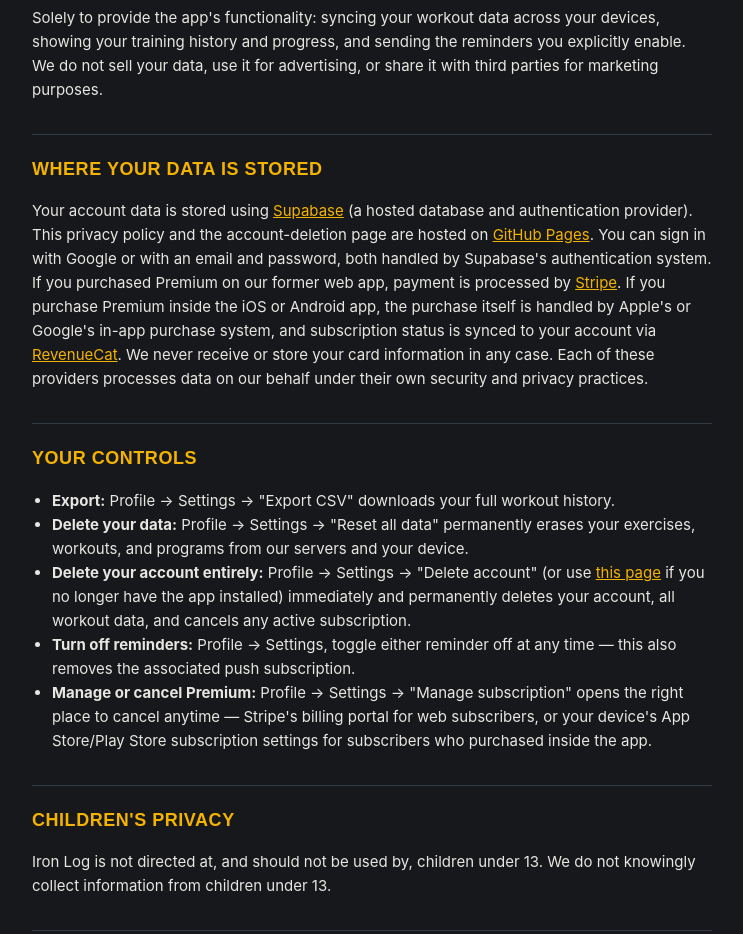
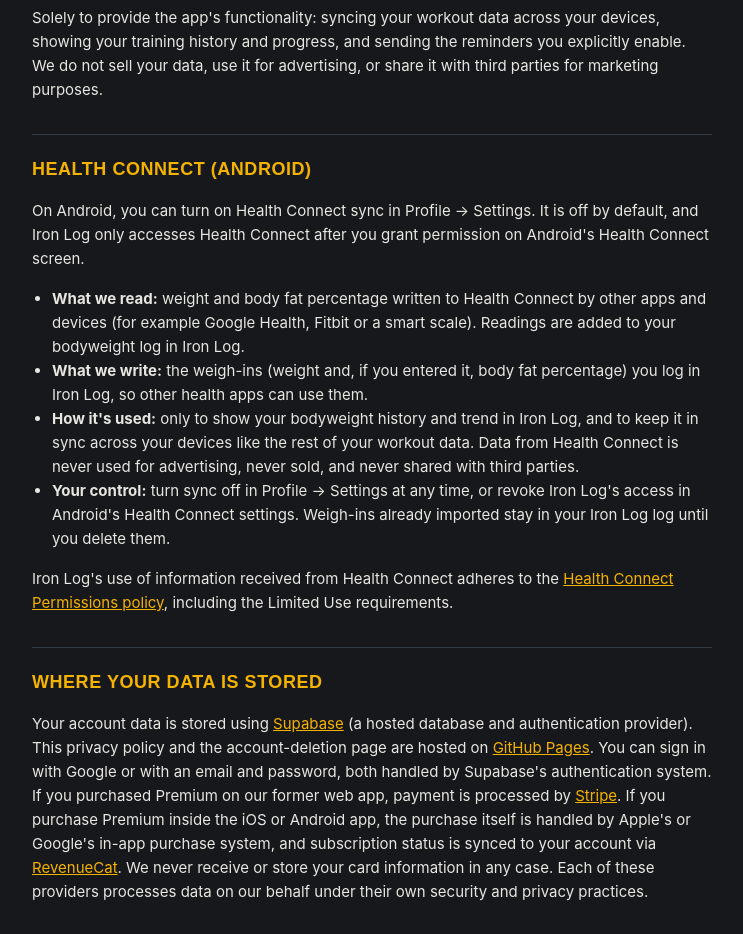
Before and after one commit to ZatchieMan/ZatchieMan.github.io, a plain HTML site: page privacy.html in a window 1280 px wide. Shown: the part 1020-1954 px from the top of the page, without its empty margins (268-1011 px from the left). Drawn offline with Linux system fonts and the light colour scheme.

Commit message:
Privacy policy: add Health Connect section
Co-Authored-By: Claude Opus 5.5 <noreply@anthropic.com>

```diff
--- a/privacy.html
+++ b/privacy.html
@@ -37,6 +37,16 @@
   <h2>How we use this information</h2>
   <p>Solely to provide the app's functionality: syncing your workout data across your devices, showing your training history and progress, and sending the reminders you explicitly enable. We do not sell your data, use it for advertising, or share it with third parties for marketing purposes.</p>
 
+  <h2>Health Connect (Android)</h2>
+  <p>On Android, you can turn on Health Connect sync in Profile → Settings. It is off by default, and Iron Log only accesses Health Connect after you grant permission on Android's Health Connect screen.</p>
+  <ul>
+    <li><strong>What we read:</strong> weight and body fat percentage written to Health Connect by other apps and devices (for example Google Health, Fitbit or a smart scale). Readings are added to your bodyweight log in Iron Log.</li>
+    <li><strong>What we write:</strong> the weigh-ins (weight and, if you entered it, body fat percentage) you log in Iron Log, so other health apps can use them.</li>
+    <li><strong>How it's used:</strong> only to show your bodyweight history and trend in Iron Log, and to keep it in sync across your devices like the rest of your workout data. Data from Health Connect is never used for advertising, never sold, and never shared with third parties.</li>
+    <li><strong>Your control:</strong> turn sync off in Profile → Settings at any time, or revoke Iron Log's access in Android's Health Connect settings. Weigh-ins already imported stay in your Iron Log log until you delete them.</li>
+  </ul>
+  <p>Iron Log's use of information received from Health Connect adheres to the <a href="https://support.google.com/googleplay/android-developer/answer/12991134" target="_blank" rel="noopener">Health Connect Permissions policy</a>, including the Limited Use requirements.</p>
+
   <h2>Where your data is stored</h2>
   <p>Your account data is stored using <a href="https://supabase.com" target="_blank" rel="noopener">Supabase</a> (a hosted database and authentication provider). This privacy policy and the account-deletion page are hosted on <a href="https://pages.github.com" target="_blank" rel="noopener">GitHub Pages</a>. You can sign in with Google or with an email and password, both handled by Supabase's authentication system. If you purchased Premium on our former web app, payment is processed by <a href="https://stripe.com" target="_blank" rel="noopener">Stripe</a>. If you purchase Premium inside the iOS or Android app, the purchase itself is handled by Apple's or Google's in-app purchase system, and subscription status is synced to your account via <a href="https://www.revenuecat.com" target="_blank" rel="noopener">RevenueCat</a>. We never receive or store your card information in any case. Each of these providers processes data on our behalf under their own security and privacy practices.</p>
 
```
